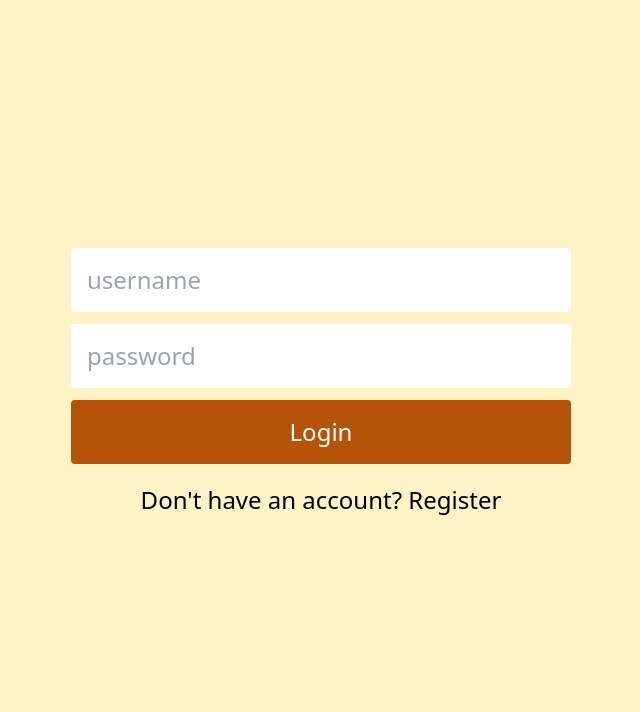
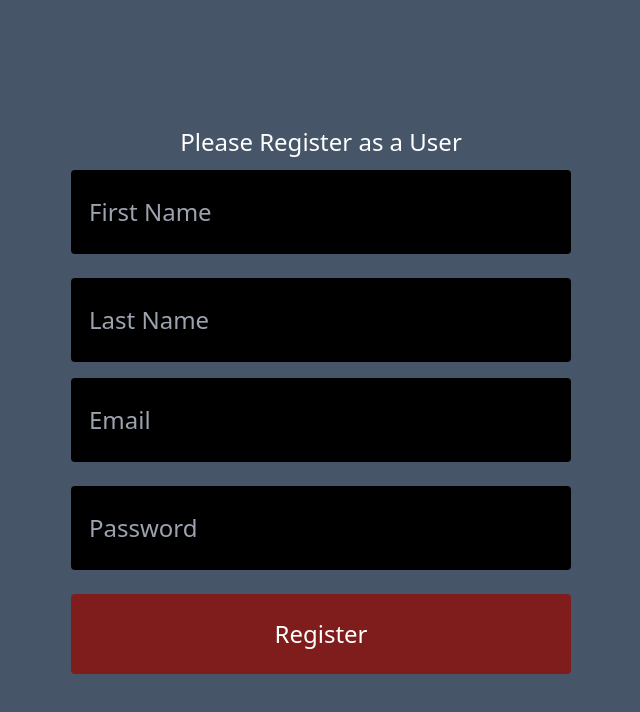
Before and after one commit to troyodia/CHAT-APP, a React (Create React App) app in the folder client/: page / in a window 1280 px wide. Shown: the top 712 px of the page, without its empty margins (319-959 px from the left). Built offline with nearby package versions, Linux system fonts and the light colour scheme.

Commit message:
create register page

```diff
--- a/client/package.json
+++ b/client/package.json
@@ -6,6 +6,7 @@
     "@testing-library/jest-dom": "^5.17.0",
     "@testing-library/react": "^13.4.0",
     "@testing-library/user-event": "^13.5.0",
+    "axios": "^1.7.7",
     "react": "^18.3.1",
     "react-dom": "^18.3.1",
     "react-scripts": "5.0.1",
--- a/client/src/App.js
+++ b/client/src/App.js
@@ -1,8 +1,10 @@
 import "./App.css";
 import LoginScreen from "./components/Login";
+import RegisterScreen from "./components/Register";
 
 function App() {
-  return <LoginScreen></LoginScreen>;
+  return <RegisterScreen></RegisterScreen>;
+  // <LoginScreen></LoginScreen>;
 }
 
 export default App;
--- a/client/src/components/Login.jsx
+++ b/client/src/components/Login.jsx
@@ -1,10 +1,10 @@
 import { useEffect } from "react";
 import { useState } from "react";
 export default function LoginScreen() {
-  const [username, setUsername] = useState("");
+  const [email, setEmail] = useState("");
   const [password, setPassword] = useState("");
   useEffect(() => {
-    console.log(username, password);
+    console.log(email, password);
   });
 
   return (
@@ -16,10 +16,10 @@ export default function LoginScreen() {
         <input
           type="text"
           className="rounded px-4 py-4 w-full"
-          placeholder="username"
-          value={username}
+          placeholder="email"
+          value={email}
           onChange={(e) => {
-            setUsername(e.target.value);
+            setEmail(e.target.value);
           }}
         ></input>
         <input
--- /dev/null
+++ b/client/src/components/Register.jsx
@@ -0,0 +1,50 @@
+import { useState } from "react";
+
+export default function RegisterScreen() {
+  const [firstname, setFirstname] = useState("");
+  const [lastname, setLastname] = useState("");
+  const [email, setEmail] = useState("");
+  const [password, setPassword] = useState("");
+
+  return (
+    <div className="flex items-center justify-center h-screen bg-slate-600 text-white">
+      <form className="mx-4 flex flex-col w-[500px] text-2xl">
+        <p className="mb-3 text-center">Please Register as a User</p>
+        <input
+          className="w-full bg-black py-6 px-4 border-2 border-solid border-black rounded mb-6"
+          placeholder="First Name"
+          value={firstname}
+          onChange={(e) => {
+            setFirstname(e.target.value);
+          }}
+        ></input>
+        <input
+          className="w-full bg-black py-6 px-4 border-2 border-solid border-black  rounded mb-4"
+          placeholder="Last Name"
+          value={lastname}
+          onChange={(e) => {
+            setLastname(e.target.value);
+          }}
+        ></input>
+        <input
+          className="w-full bg-black py-6 px-4 border-2 border-solid border-black  rounded mb-6"
+          placeholder="Email"
+          value={email}
+          onChange={(e) => {
+            setEmail(e.target.value);
+          }}
+        ></input>
+        <input
+          className="w-full bg-black py-6 px-4 border-2 border-solid border-black rounded mb-6"
+          type="passsword"
+          placeholder="Password"
+          value={password}
+          onChange={(e) => {
+            setPassword(e.target.value);
+          }}
+        ></input>
+        <button className="bg-red-900 py-6 rounded">Register</button>
+      </form>
+    </div>
+  );
+}
```
Also changed, not shown: 1 other file (tests, documents, lock files or other folders).
